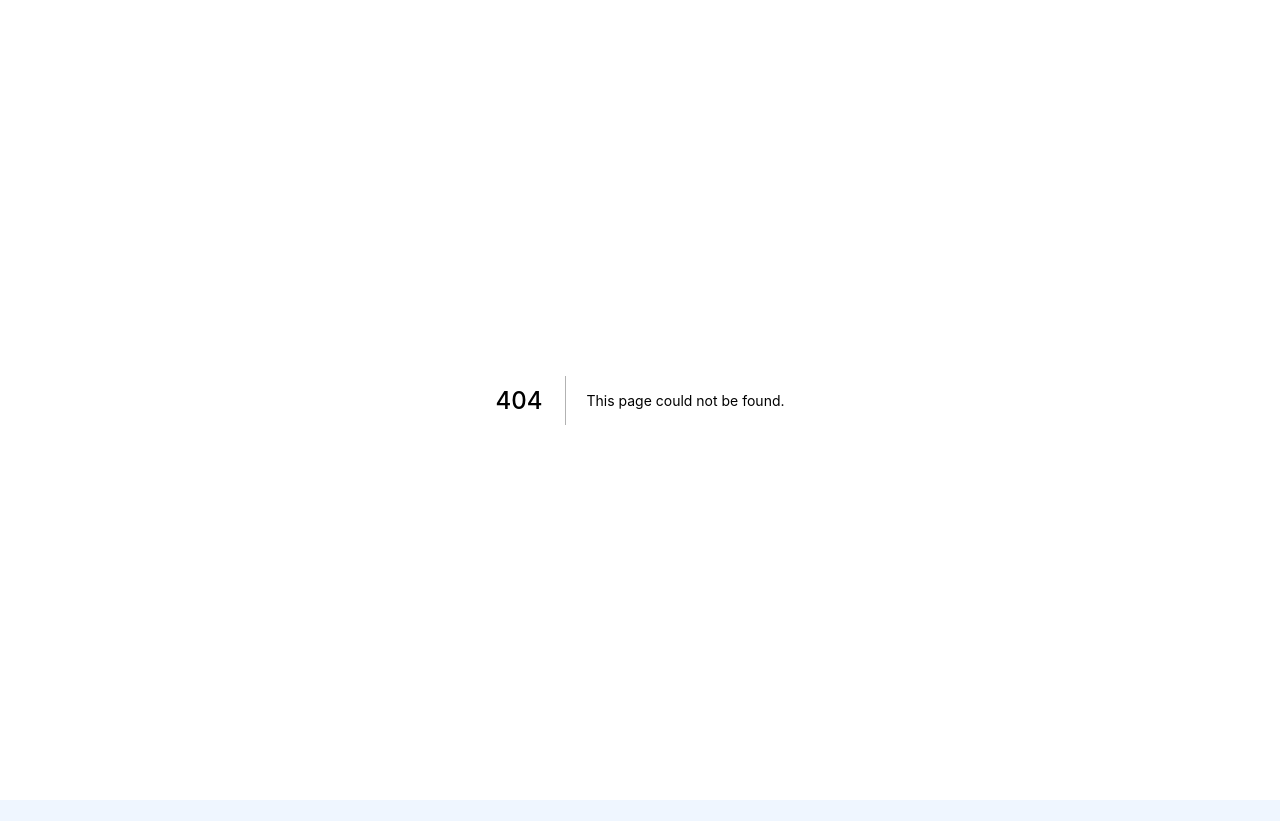
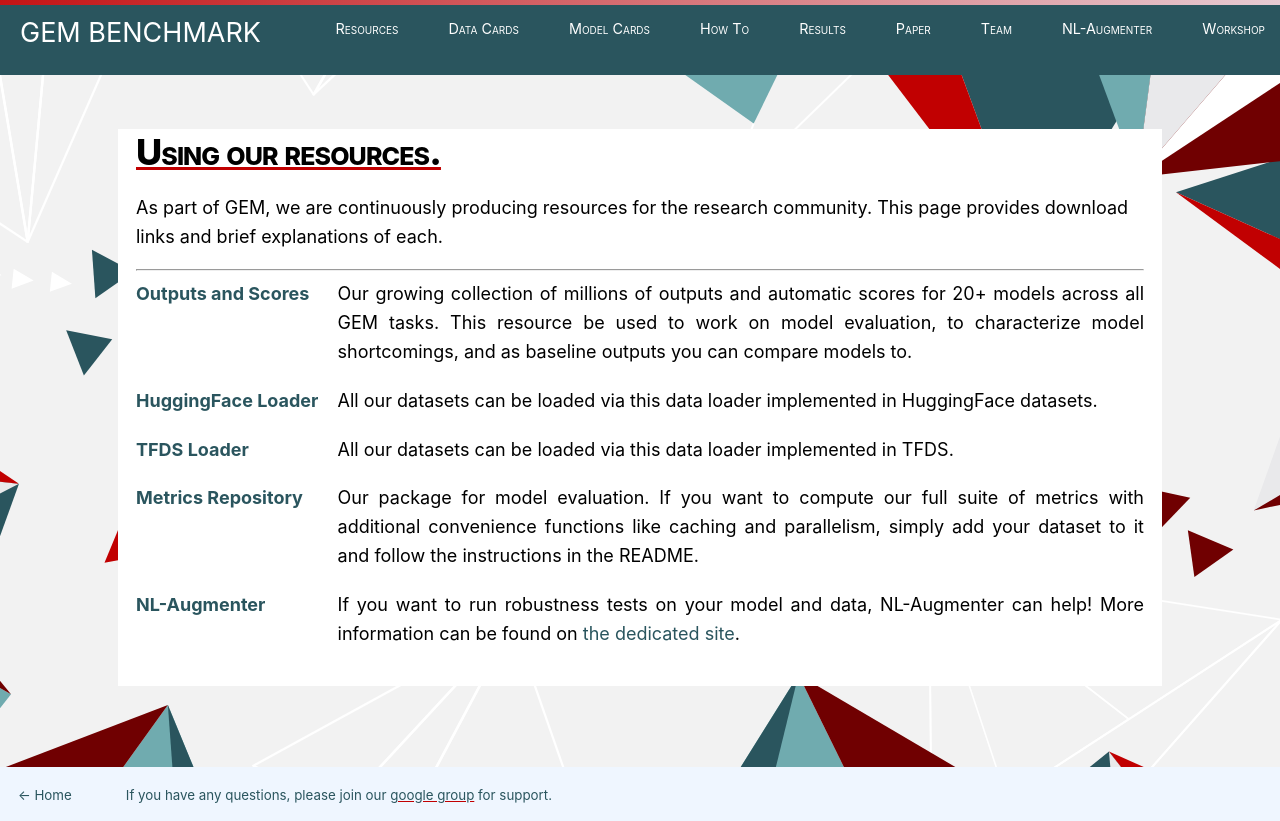
Before and after one commit to GEM-benchmark/GEM-benchmark.github.io, a Next.js app in the folder web/: page /resources in a window 1280 px wide. Before the commit this address had no page. Before the commit the page ends 800 px from the top, so only its background shows below. Built offline with nearby package versions, Linux system fonts and the light colour scheme.

Commit message:
Add Resources page.

```diff
--- a/web/components/navbar.js
+++ b/web/components/navbar.js
@@ -56,7 +56,12 @@ class Navbar extends React.Component {
                   : styles.navitem + " " + styles.pushright
               }
             >
-              <Link href="/data_cards/">
+              <Link href="/resources/">
+                <a>Resources</a>
+              </Link>
+            </li>
+            <li className={styles.navitem}>
+            <Link href="/data_cards/">
                 <a>Data Cards</a>
               </Link>
             </li>
--- /dev/null
+++ b/web/pages/resources/index.js
@@ -0,0 +1,70 @@
+import Layout from "../../components/layout";
+import Head from "next/head";
+import Link from "next/link";
+import utilStyles from "../../styles/utils.module.css";
+import styles from "./index.module.css";
+
+
+export default function Post({ }) {
+  return (
+    <Layout>
+      <Head>
+        <title>GEM 💎 Resources</title>
+      </Head>
+      <article>
+        <span className={utilStyles.headingXl}>
+          Using our resources.
+        </span>
+        <span className={utilStyles.smallSpace}></span>
+        <div>
+          <p>
+            As part of GEM, we are continuously producing resources for the research
+            community. This page provides download links and brief explanations of
+            each.
+          </p>
+        </div>
+        <hr></hr>
+        <div className={styles.resources}>
+          <div className={styles.resourceName}>
+            <Link href="https://storage.googleapis.com/gem-benchmark/scores_and_outputs.zip">Outputs and Scores</Link>
+          </div>
+          <div className={styles.resourceDetail}>
+            Our growing collection of millions of outputs and automatic scores
+            for 20+ models across all GEM tasks. This resource be used to work on
+            model evaluation, to characterize model shortcomings, and as
+            baseline outputs you can compare models to.
+          </div>
+          <div className={styles.resourceName}>
+            <a href="https://huggingface.co/datasets/gem" target="_blank">HuggingFace Loader</a>
+          </div>
+          <div className={styles.resourceDetail}>
+            All our datasets can be loaded via this data loader implemented in
+            HuggingFace datasets.
+          </div>
+          <div className={styles.resourceName}>
+            <a href="https://www.tensorflow.org/datasets/catalog/gem" target="_blank">TFDS Loader</a>
+          </div>
+          <div className={styles.resourceDetail}>
+            All our datasets can be loaded via this data loader implemented in TFDS.
+          </div>
+          <div className={styles.resourceName}>
+            <a href="https://github.com/GEM-benchmark/GEM-metrics" target="_blank">Metrics Repository</a>
+          </div>
+          <div className={styles.resourceDetail}>
+            Our package for model evaluation. If you want to compute our full suite
+            of metrics with additional convenience functions like caching and parallelism,
+            simply add your dataset to it and follow the instructions in the README.
+          </div>
+          <div className={styles.resourceName}>
+            <a href="https://github.com/GEM-benchmark/NL-Augmenter" target="_blank">NL-Augmenter</a>
+          </div>
+          <div className={styles.resourceDetail}>
+            If you want to run robustness tests on your model and data, NL-Augmenter
+            can help! More information can be found on <Link href="nl-augmenter">the dedicated site</Link>.
+          </div>
+
+        </div>
+      </article>
+    </Layout>
+  );
+}
--- /dev/null
+++ b/web/pages/resources/index.module.css
@@ -0,0 +1,20 @@
+.resources {
+    display: flex; /* or inline-flex */
+    flex-flow: row wrap;
+    justify-content: space-between;
+}
+
+.resourceName {
+    min-width: 200px;
+    flex-basis:  20%;
+    flex-grow: 1;
+    font-weight: 750;
+}
+
+
+.resourceDetail {
+    flex-basis:  80%;
+    flex-grow: 4;
+    margin-bottom: 20px;
+    text-align: justify;
+}
--- a/web/pages/team/join.js
+++ b/web/pages/team/join.js
@@ -5,7 +5,7 @@ import utilStyles from "../../styles/utils.module.css";
 import styles from "./join.module.css";
 
 
-export default function Post({ guideData }) {
+export default function Post({}) {
   return (
     <Layout>
       <Head>
```
